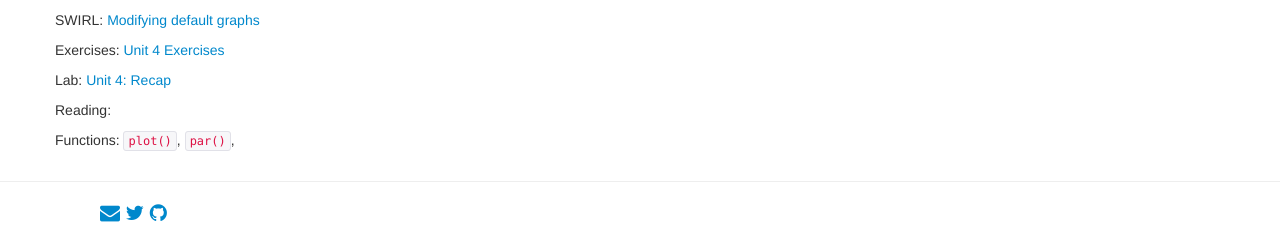
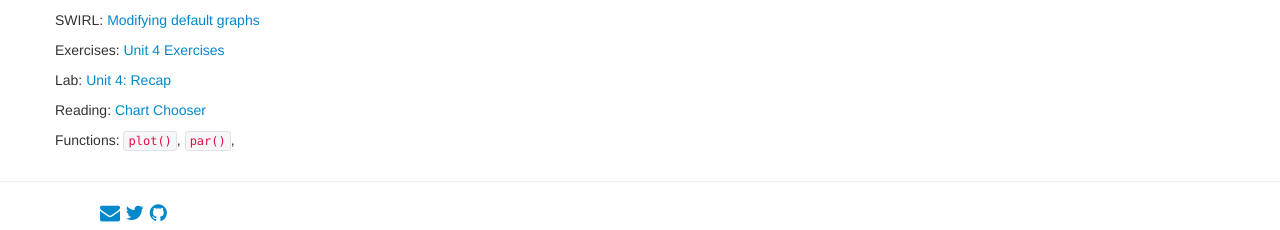
Before and after one commit to intro2r/intro2r, a Jekyll site: the page built from unit4/index.md, in a window 1280 px wide and 900 px high, scrolled down 765 px. Shown: the part 667-897 px from the top of the window. Built offline with Jekyll 4.4.1, drawn with Linux system fonts in a browser that asks for light colours.

Commit message:
Update index.md

```diff
--- a/unit4/index.md
+++ b/unit4/index.md
@@ -91,6 +91,6 @@ Exercises: [Unit 4 Exercises](../unit4/exercises.html)
 
 Lab: [Unit 4: Recap](../unit4/labs.html)
 
-Reading:
+Reading: [Chart Chooser](http://intro2r.info/unit4/img/ChartChooser.pdf)
 
 Functions: `plot()`, `par()`,
```
